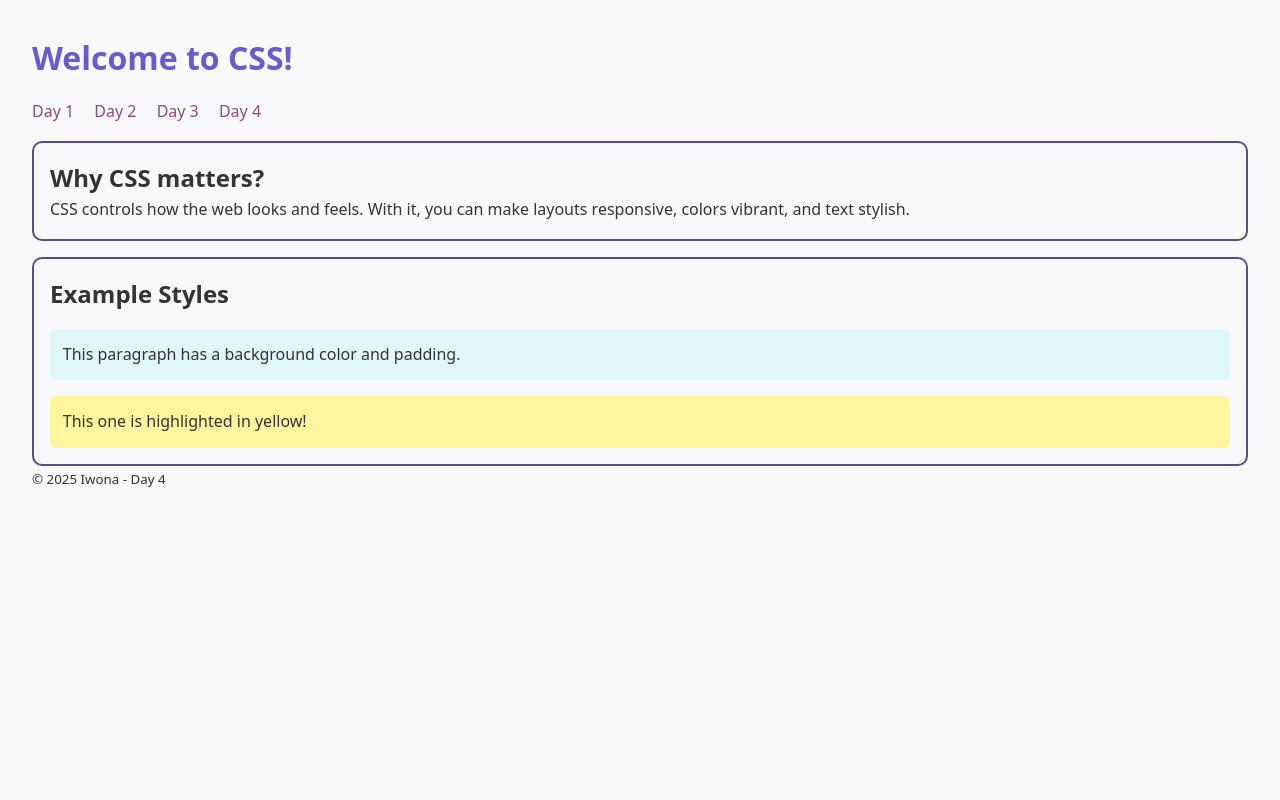
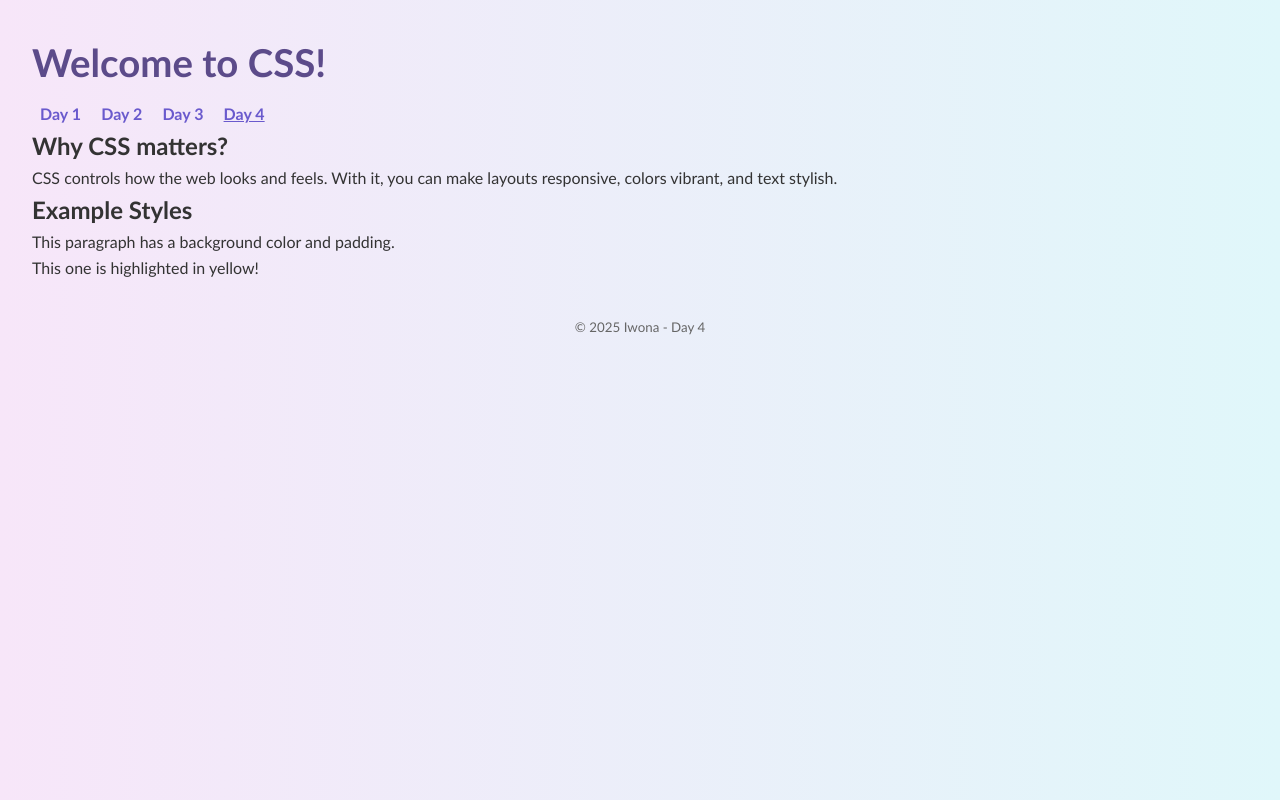
Before and after one commit to IwonaMatoszuk/web-dev-course, a plain HTML site: page day4/index.html in a window 1280 px wide. Drawn offline with Linux system fonts and the light colour scheme.

Commit message:
Day 4 mini-project – Styled About Me page

```diff
--- a/day4/style.css
+++ b/day4/style.css
@@ -8,51 +8,79 @@
 /*page layout*/
 body {
 
-    font-family: system-ui, Arial, sans-serif;
+    font-family: "Trebuchet MS", sans-serif;
     line-height: 1.6;
-    background-color: #f9f9fb;
+    background-color: #faf9f9;
     color: #333;
     margin: 2rem;
+    /*Add a subtle gradient background in body*/
+    background: linear-gradient(to right, #f7e6f9, #e0f7fa)
 }
 
-/*navigation links*/
-nav a {
-    color: #8a4b77;
-    text-decoration: none;
-    margin-right: 1rem;
-    font-weight: 500;
+/*header + navigation links*/
+.site-header {
+    text-align: center;
+    margin-bottom: 2rem;
 }
 
-nav a:hover {
+nav a {
+    color: #6a5acd;
+    text-decoration: none;
+    margin: 0 0.5rem;
+    font-weight: 600;
+}
+
+nav a:hover,
+nav a[aria-current="page"] {
     text-decoration: underline;
 }
 
-/*headings*/
+/*Main title*/
 .main-title {
-    color: #6a5acd;
-    font-size: 2rem;
-    margin-bottom: 1rem;
+    color: #5c4b8a;
+    font-size: 2.4rem;
+    margin-bottom: 0.5rem;
 }
 
-/*paragraphs*/
-.note {
-    background-color: #e0f7fa;
-    padding: 0.8rem;
-    border-radius: 6px;
-    margin-top: 1rem;
-}
-.highlight {
-    background-color: #fff59d;
-    padding: 0.8rem;
-    border-radius:  6px;
-    margin-top: 1rem;
-
+/*intro section*/
+.intro {
+    text-align: center;
+    background-color: #f0f0ff;
+    padding: 1rem;
+    border-radius: 12px;
+    margin-bottom: 2rem;
 }
 
-/*border around all section elements*/
-section {
-    border-radius: 10px;
-    border: 2px solid #5c4b8a;
-    padding: 1rem;
-    margin-top:1rem;
+.profile-pic {
+    border-radius: 50%;
+    margin-bottom: 1rem;
+    box-shadow: 0 0 8px rgba(0,0,0,0.15);
+    /*Give the image a border matching your palette*/
+    border: 4px solid #bba8d1
 }
+
+
+/* lists*/
+.facts ul,
+.goals ol {
+    margin-left: 2rem;
+    margin-top: 0.8rem;
+}
+
+.facts h2,
+.goals h2 {
+    color: #8a4b77;
+    margin-bottom: 0.5rem;
+}
+
+/*Add a hover effect to list items*/
+li:hover {
+    color: #6a5acd; cursor: pointer;
+}
+
+/*footer*/
+footer {
+    text-align: center;
+    margin-top: 2rem;
+    color: #666;
+}
```
Also changed, not shown: day4/about-styled.html (added, +55 -0 lines).
